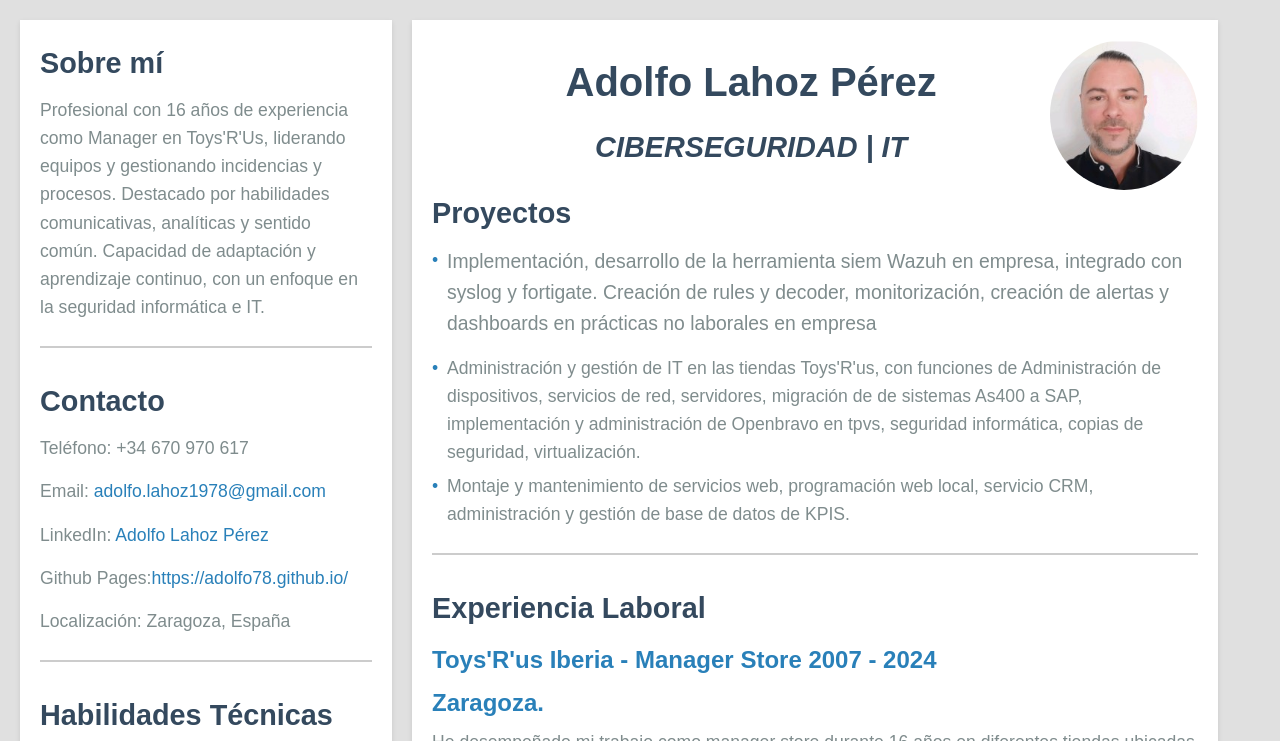
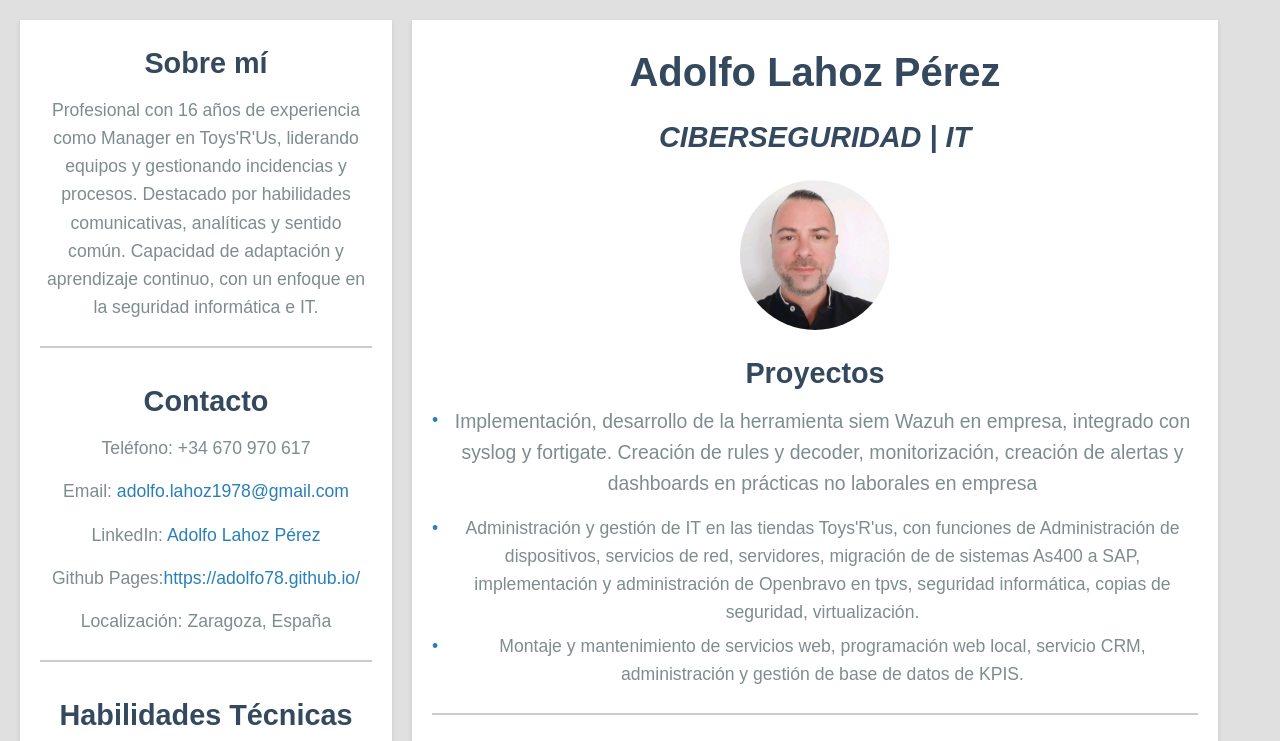
Before and after one commit to Adolfo78/Adolfo78.github.io, a plain HTML site: page index.html in a window 1280 px wide. Shown: the top 741 px of the page. Drawn offline with Linux system fonts and the light colour scheme.

Commit message:
Update estilos.css

```diff
--- a/estilos.css
+++ b/estilos.css
@@ -34,14 +34,23 @@ body {
     max-width: 65%;
 }
 
-header .header-content {
+
+.header-content {
     display: flex;
-    justify-content: space-between;  /* Alinea el contenido entre extremos */
-    align-items: center;          /* Alinea verticalmente */
-    gap: 30px;                    /* Aumenta el espacio entre los títulos y la imagen */
-    padding-left: 50px;
+    flex-direction: column; /* Cambiar a columna en móviles */
+    align-items: center; /* Centra los títulos y la imagen */
+    gap: 10px; /* Espacio entre títulos e imagen */
 }
 
+ section {
+    text-align: center;
+}
+header {
+    display: flex;
+    flex-direction: column; /* Cambia a columna en móviles */
+    align-items: center; /* Centra el contenido */
+    margin-bottom: 20px; /* Espacio debajo del header */
+}
 header .titles {
         display: flex;
         flex-direction: column;
@@ -156,9 +165,6 @@ a:hover {
 #download-pdf a:hover {
     text-decoration: none; /* Mantiene el botón sin subrayado al hacer hover */
 }
-
-/* Media Query para dispositivos móviles (smartphone) */
-
 @media (max-width: 768px) {
     .container {
         flex-direction: column;
```
